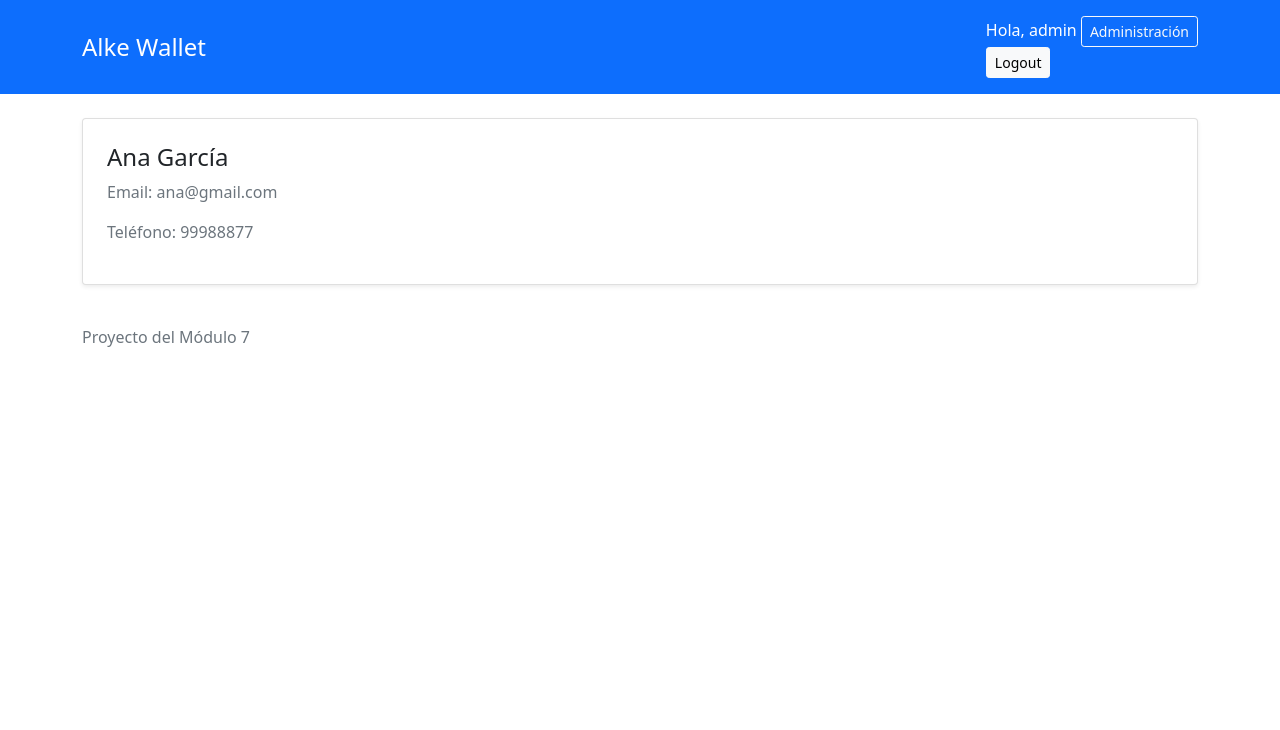
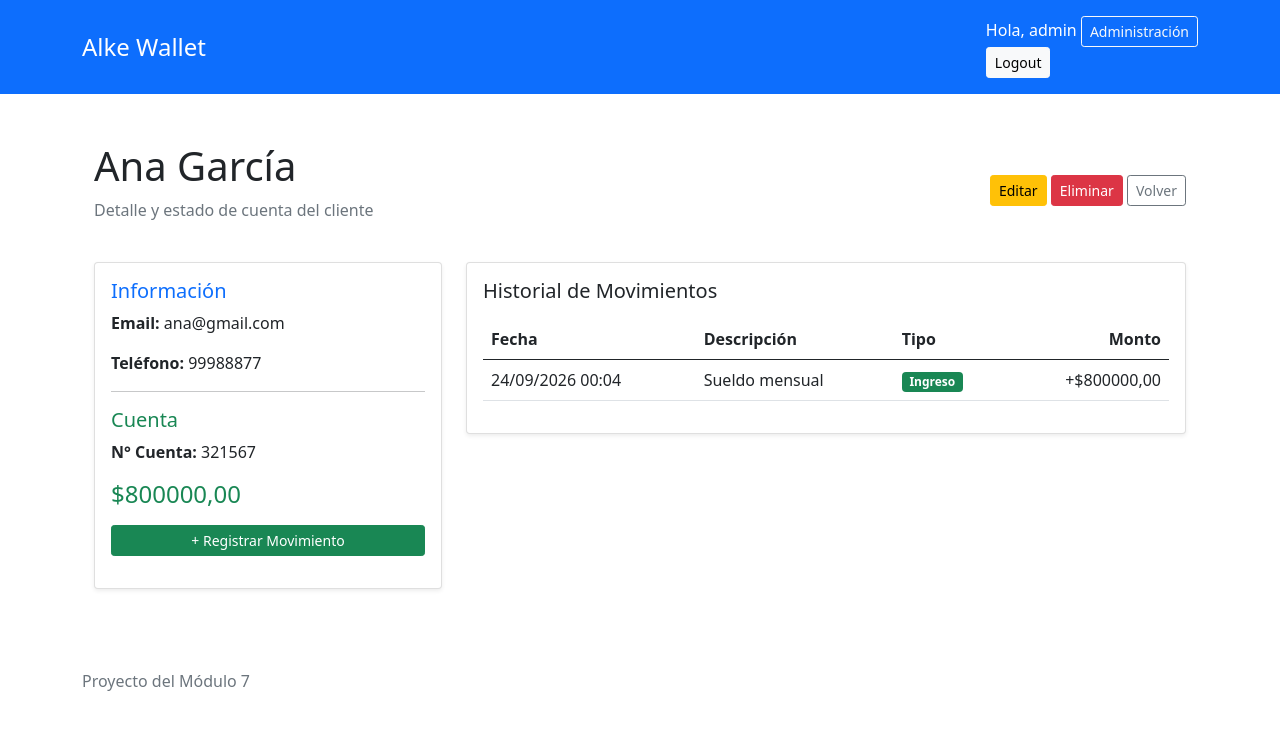
Before and after one commit to evelyn557/Proyecto-modulo-7, a Django app: page /clientes/5/ in a window 1280 px wide. Shown: the top 730 px of the page. Run offline with Django 5.2, Linux system fonts and the light colour scheme; a user stored in the database is signed in; data comes from the database, SQL or seed files in the repository; both versions use the stored data as it was after the commit.

Commit message:
Guardar cambios antes de renombrar

```diff
--- a/gestion/templates/base.html
+++ b/gestion/templates/base.html
@@ -23,6 +23,7 @@
                                 <a href="{% url 'admin:index' %}" class="btn btn-outline-light btn-sm">Administración</a>
                             {% endif %}
                             <form method="post" action="{% url 'logout' %}">
+                                {% csrf_token %}
                                 <button type="submit" class="btn btn-light btn-sm">Logout</button>
                             </form>
                         </div>
--- a/gestion/templates/gestion/detalle_cliente.html
+++ b/gestion/templates/gestion/detalle_cliente.html
@@ -1,19 +1,85 @@
 {% extends "base.html" %}
 
-{% block title %}{{ titulo }} | Alke Wallet{% endblock %}
+{% block title %}{{ cliente.nombre }} | Alke Wallet{% endblock %}
 
 {% block content %}
-<div class="row justify-content-center">
-    <div class="col-bd-8">
-        <div class="card shadow-sm">
-            <div class="card-body p-4">
-                <h1 class="h4">{{ cliente.nombre }}</h1>
-                <p class="text-muted">Email: {{ cliente.email }}</p>
-                <p class="text-muted">Teléfono: {{ cliente.telefono }}</p>
+<div class="container my-4">
+    <!-- Cabecera -->
+    <div class="d-flex justify-content-between align-items-center mb-4">
+        <div>
+            <h1>{{ cliente.nombre }}</h1>
+            <p class="text-muted">Detalle y estado de cuenta del cliente</p>
+        </div>
+        <div>
+            <a href="{% url 'editar_cliente' cliente.pk %}" class="btn btn-warning btn-sm">Editar</a>
+            <a href="{% url 'eliminar_cliente' cliente.pk %}" class="btn btn-danger btn-sm">Eliminar</a>
+            <a href="{% url 'lista_clientes' %}" class="btn btn-outline-secondary btn-sm">Volver</a>
+        </div>
+    </div>
+
+    <div class="row">
+        <!-- Datos personales y cuenta -->
+        <div class="col-md-4 mb-3">
+            <div class="card shadow-sm">
+                <div class="card-body">
+                    <h5 class="card-title text-primary">Información</h5>
+                    <p><strong>Email:</strong> {{ cliente.email }}</p>
+                    <p><strong>Teléfono:</strong> {{ cliente.telefono|default:"No registrado" }}</p>
+                    <hr>
+                    <h5 class="card-title text-success">Cuenta</h5>
+                    {% if cuenta %}
+                        <p><strong>N° Cuenta:</strong> {{ cuenta.numero }}</p>
+                        <h4 class="text-success mb-3">${{ cuenta.saldo }}</h4>
+
+                        <!-- Botón para registrar transacción desde la web -->
+                        <a href="{% url 'crear_transaccion' cuenta.pk %}" class="btn btn-success btn-sm w-100 mb-3">
+                            + Registrar Movimiento
+                        </a>
+                    {% else %}
+                        <p class="text-warning">Sin cuenta asociada.</p>
+                    {% endif %}
+                </div>
+            </div>
+        </div>
+
+        <!-- Tabla de movimientos -->
+        <div class="col-md-8">
+            <div class="card shadow-sm">
+                <div class="card-body">
+                    <h5 class="card-title mb-3">Historial de Movimientos</h5>
+                    {% if movimientos %}
+                        <table class="table table-hover">
+                            <thead>
+                                <tr>
+                                    <th>Fecha</th>
+                                    <th>Descripción</th>
+                                    <th>Tipo</th>
+                                    <th class="text-end">Monto</th>
+                                </tr>
+                            </thead>
+                            <tbody>
+                                {% for mov in movimientos %}
+                                    <tr>
+                                        <td>{{ mov.fecha|date:"d/m/Y H:i" }}</td>
+                                        <td>{{ mov.descripcion }}</td>
+                                        <td>
+                                            <span class="badge {% if mov.tipo == 'ingreso' %}bg-success{% else %}bg-danger{% endif %}">
+                                                {{ mov.get_tipo_display }}
+                                            </span>
+                                        </td>
+                                        <td class="text-end">
+                                            {% if mov.tipo == 'ingreso' %}+${{ mov.monto }}{% else %}-${{ mov.monto }}{% endif %}
+                                        </td>
+                                    </tr>
+                                {% endfor %}
+                            </tbody>
+                        </table>
+                    {% else %}
+                        <p class="text-muted">No hay movimientos registrados.</p>
+                    {% endif %}
+                </div>
             </div>
         </div>
     </div>
 </div>
-
-
 {% endblock %}
--- a/gestion/urls.py
+++ b/gestion/urls.py
@@ -1,5 +1,12 @@
 from django.urls import path
-from .views import (ClienteCreateView, ClienteDeleteView, ClienteDetailView, ClienteListView, ClienteUpdateView)
+from .views import (
+    ClienteListView,
+    ClienteCreateView,
+    ClienteDetailView,
+    ClienteUpdateView,
+    ClienteDeleteView,
+    TransaccionCreateView,
+)
 
 urlpatterns = [
     path("", ClienteListView.as_view(), name="lista_clientes"),
@@ -7,5 +14,5 @@ urlpatterns = [
     path("clientes/<int:pk>/", ClienteDetailView.as_view(), name="detalle_cliente"),
     path("clientes/<int:pk>/editar/", ClienteUpdateView.as_view(), name="editar_cliente"),
     path("clientes/<int:pk>/eliminar/", ClienteDeleteView.as_view(), name="eliminar_cliente"),
-
+    path("cuentas/<int:cuenta_id>/transaccion/crear/", TransaccionCreateView.as_view(), name="crear_transaccion"),
 ]
--- a/gestion/views.py
+++ b/gestion/views.py
@@ -5,7 +5,7 @@ from django.contrib.auth.mixins import (
 )
 from django.db.models import Count, Q
 from django.db.models.deletion import ProtectedError
-from django.shortcuts import redirect
+from django.shortcuts import redirect, get_object_or_404
 from django.urls import reverse_lazy
 from django.views.generic import (
     CreateView,
@@ -15,8 +15,8 @@ from django.views.generic import (
     UpdateView,
 )
 
-from .forms import ClienteForm
-from .models import Cliente, Cuenta
+from .forms import ClienteForm, TransaccionForm
+from .models import Cliente, Cuenta, Transaccion
 
 
 class AccesoPersonalMixin(
@@ -149,3 +149,27 @@ class ClienteDeleteView(AccesoPersonalMixin, DeleteView):
         )
 
         return respuesta
+
+
+class TransaccionCreateView(AccesoPersonalMixin, CreateView):
+    model = Transaccion
+    form_class = TransaccionForm
+    template_name = "gestion/form_cliente.html"
+
+    extra_context = {
+        "titulo": "Registrar Transacción",
+    }
+
+    def form_valid(self, form):
+        cuenta_id = self.kwargs.get('cuenta_id')
+        cuenta = get_object_or_404(Cuenta, pk=cuenta_id)
+
+        form.instance.cuenta = cuenta
+        respuesta = super().form_valid(form)
+
+        messages.success(self.request, "Transacción registrada correctamente.")
+        return respuesta
+
+    def get_success_url(self):
+        cuenta = self.object.cuenta
+        return reverse_lazy('detalle_cliente', kwargs={'pk': cuenta.cliente.pk})
```
Also changed, not shown: gestion/forms.py (+10 -17 lines), gestion/templates/gestion/lista_clientes.html (+17 -18 lines), db.sqlite3.
